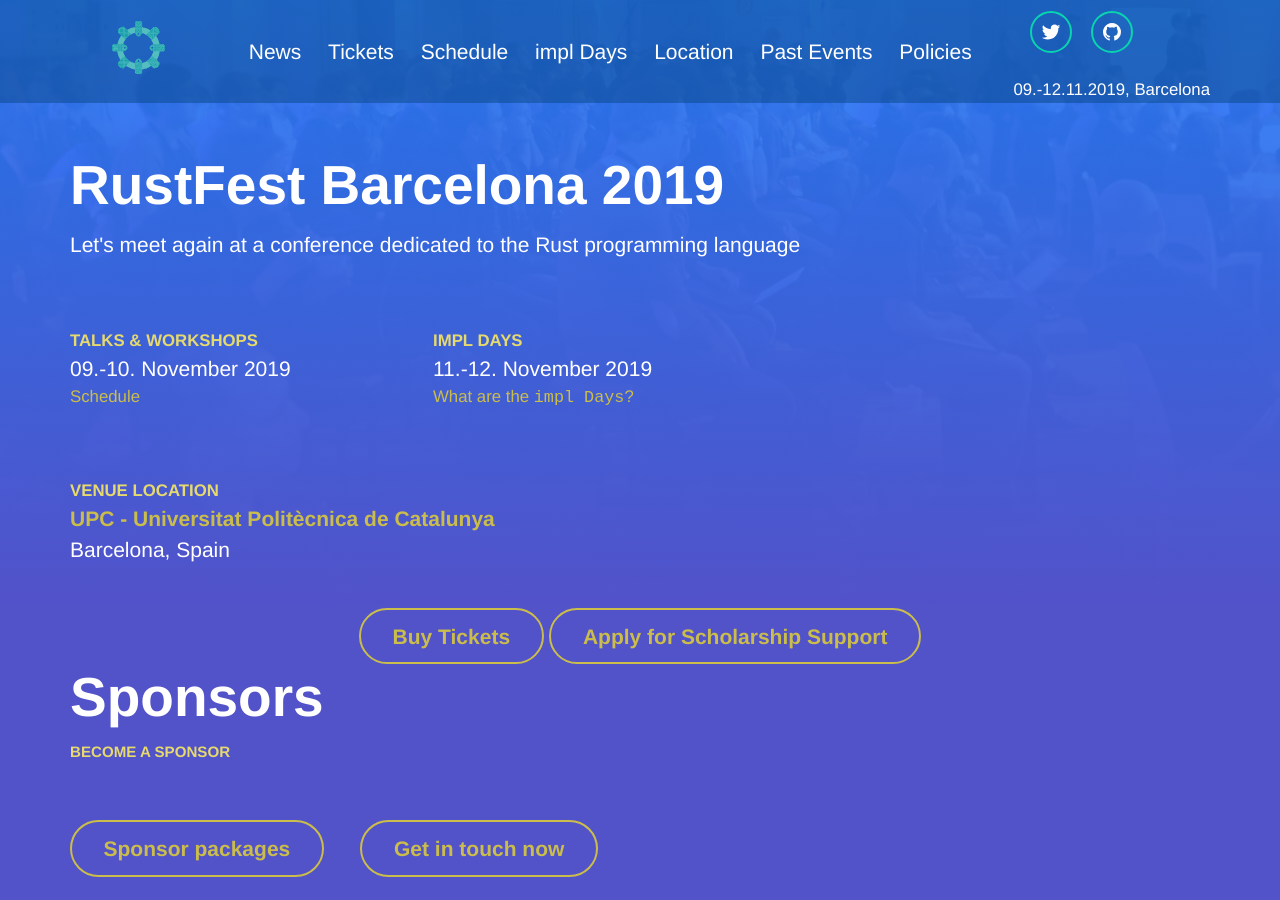
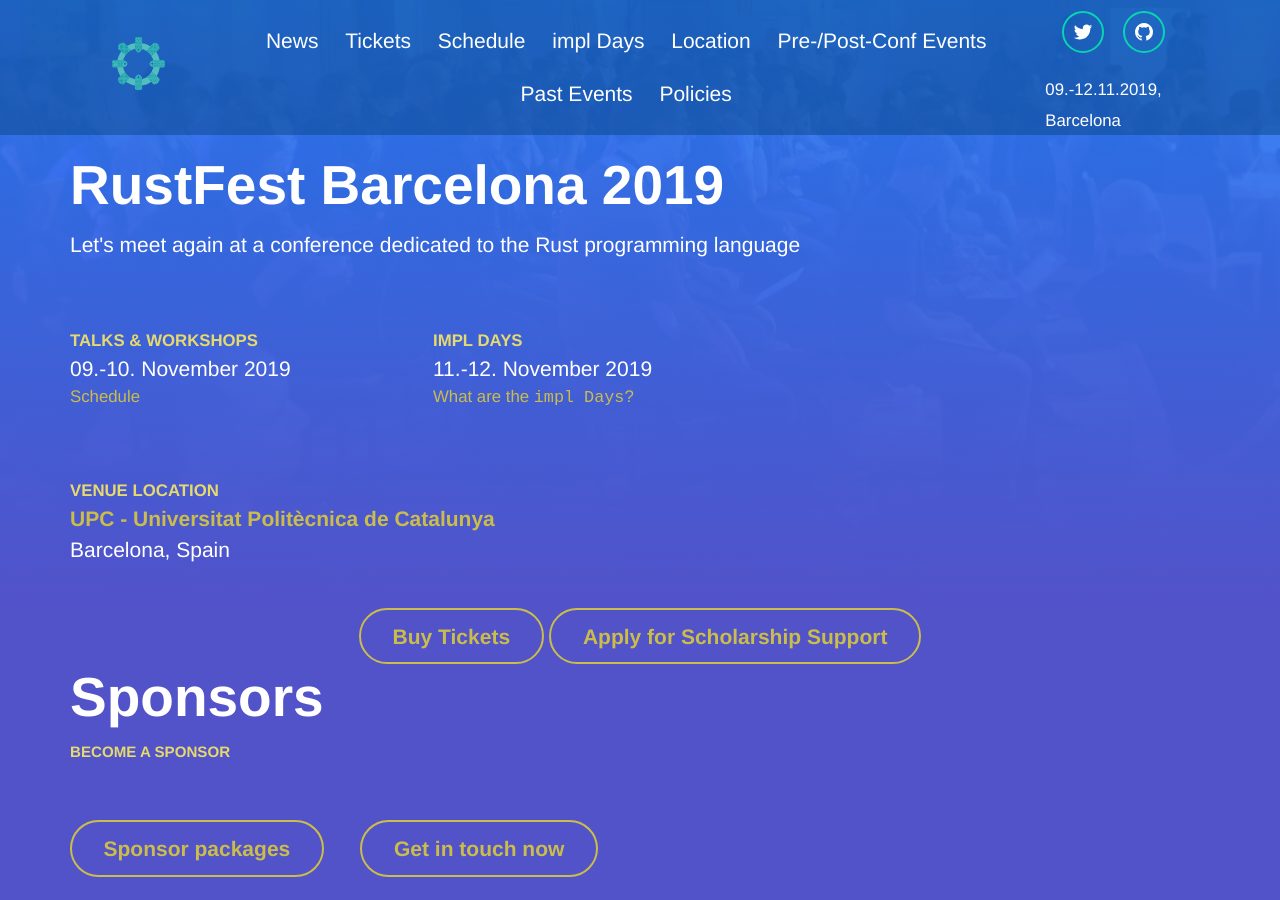
Before and after one commit to RustFestEU/barcelona.rustfest.eu, a Jekyll site: the page built from index.html, in a window 1280 px wide and 900 px high. Built offline with Jekyll 4.4.1, drawn with Linux system fonts in a browser that asks for light colours; nearby versions of some CDN libraries.

Commit message:
Add pre-/post-events to header

```diff
--- a/_data/header_menu.yml
+++ b/_data/header_menu.yml
@@ -8,6 +8,8 @@
   link: /about_impl_days/
 - title: Location
   link: /location/
+- title: Pre-/Post-Conf Events
+  link: /pre_post_conf_events/
 - title: Past Events
   link: https://blog.rustfest.eu/past_events/
 - title: "Policies"
```
